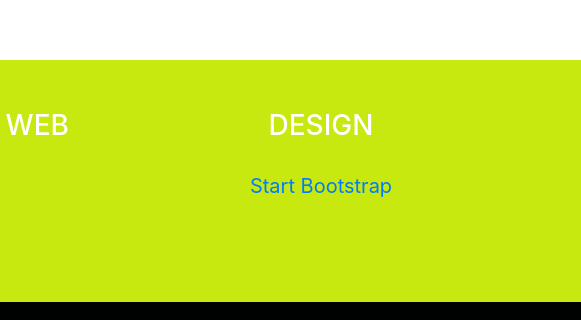
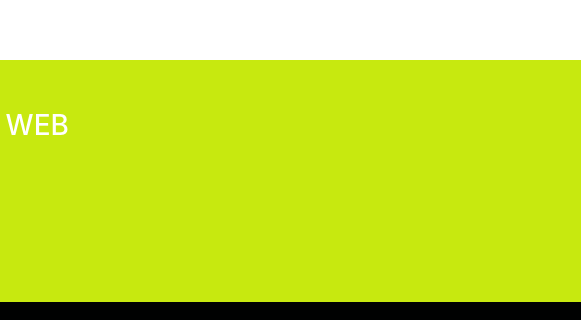
Before and after one commit to umanitolexter/UmanitoLexter, a website with bundled scripts: page index.html in a window 1280 px wide. Shown: the part 3606-3926 px from the top of the page, 699-1280 px from the left. Built offline with nearby package versions, Linux system fonts and the light colour scheme; a script that the page names is missing.

```diff
--- a/index.html
+++ b/index.html
@@ -174,7 +174,7 @@
           </div>
           <div class="col-lg-4 mr-auto">
             <!--I first discover html/css at friendster, since then I got interested in technology and start to explore. I'm also interested in open source softwares, specially GNU/Linux. -->
-            <p>I first discover html/css at friendster, since then I got interested in technology and start to explore. I'm also interested in open source softwares, specially GNU/Linux.</p>
+            <p>I was born and raised in Natividad Pangasinan</p>
           </div>
         </div>
       </div>
@@ -260,10 +260,6 @@
                     </a>
                   </li>
                 </ul>
-            </div>
-            <div class="footer-col col-md-4">
-              <h3>Design</h3>
-              <p><a href="http://startbootstrap.com">Start Bootstrap</a></p>
             </div>
           </div>
         </div>
```
Lines whose indentation alone changed are shown as unchanged.
